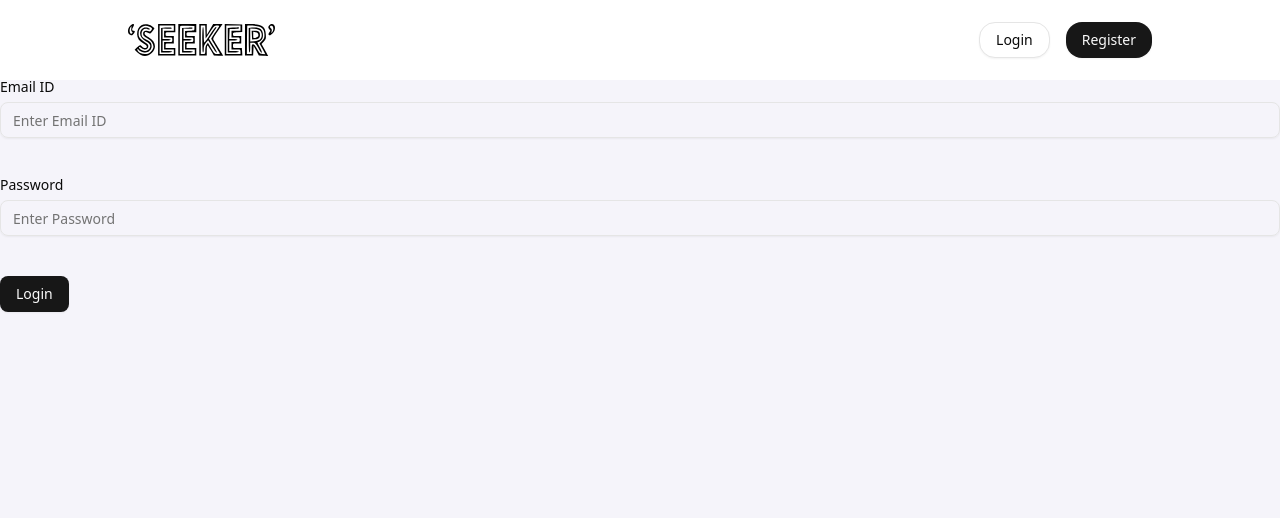
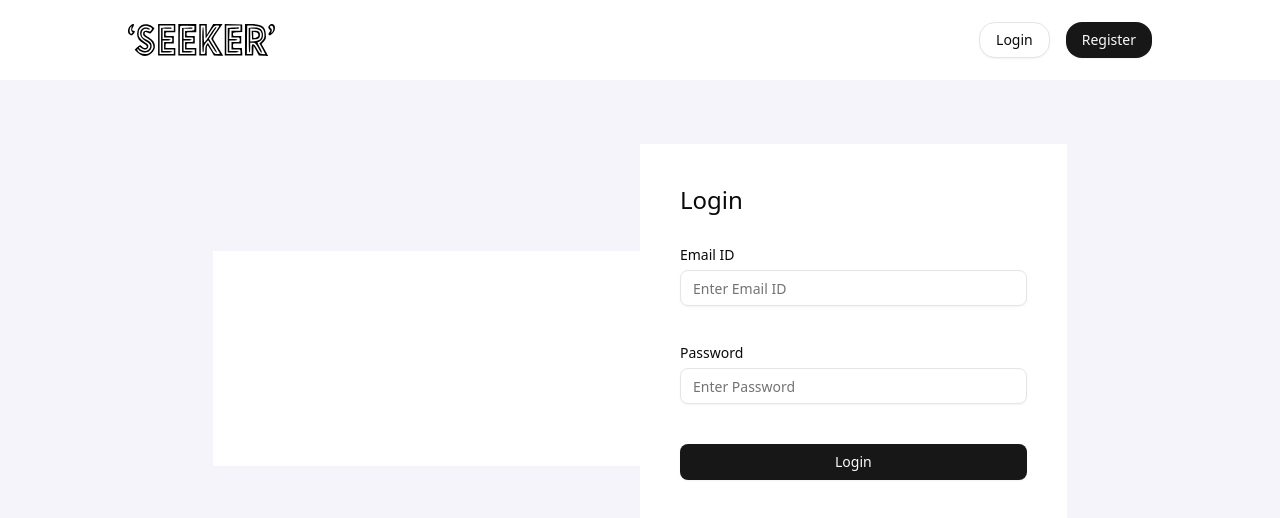
Before and after one commit to 4rch1tT/job-board-portal-client, a React (Vite) app: page /login in a window 1280 px wide. Shown: the top 518 px of the page. Built offline with nearby package versions, Linux system fonts and the light colour scheme; no server answers.

Commit message:
login page update

```diff
--- a/src/pages/Login.jsx
+++ b/src/pages/Login.jsx
@@ -93,11 +93,13 @@ export function Login() {
   };
 
   return (
-    <div className="min-h-screen bg-[#f5f4fa]">
-      <div>
-        <div></div>
+    <div className="min-h-screen bg-[#f5f4fa] pt-16">
+      <div className="grid grid-cols-12 grid-rows-12">
+        <div className="col-span-4 row-span-4 col-start-3 row-start-3 bg-white"></div>
+        <div className="col-span-4 row-span-7 col-start-7 row-start-1 p-10  bg-white">
+          <h2 className="mb-8 text-2xl">Login</h2>
           <Form {...form}>
-        <form onSubmit={form.handleSubmit(onSubmit)} className="space-y-8">
+            <form onSubmit={form.handleSubmit(onSubmit)} className="space-y-8 ">
               <FormField
                 control={form.control}
                 name="email"
@@ -131,10 +133,13 @@ export function Login() {
                   {form.formState.errors.root.message}
                 </p>
               )}
-          <Button type="submit">Login</Button>
+              <Button type="submit" className="min-w-full">
+                Login
+              </Button>
             </form>
           </Form>
         </div>
       </div>
+    </div>
   );
 }
```
Lines whose indentation alone changed are shown as unchanged.
